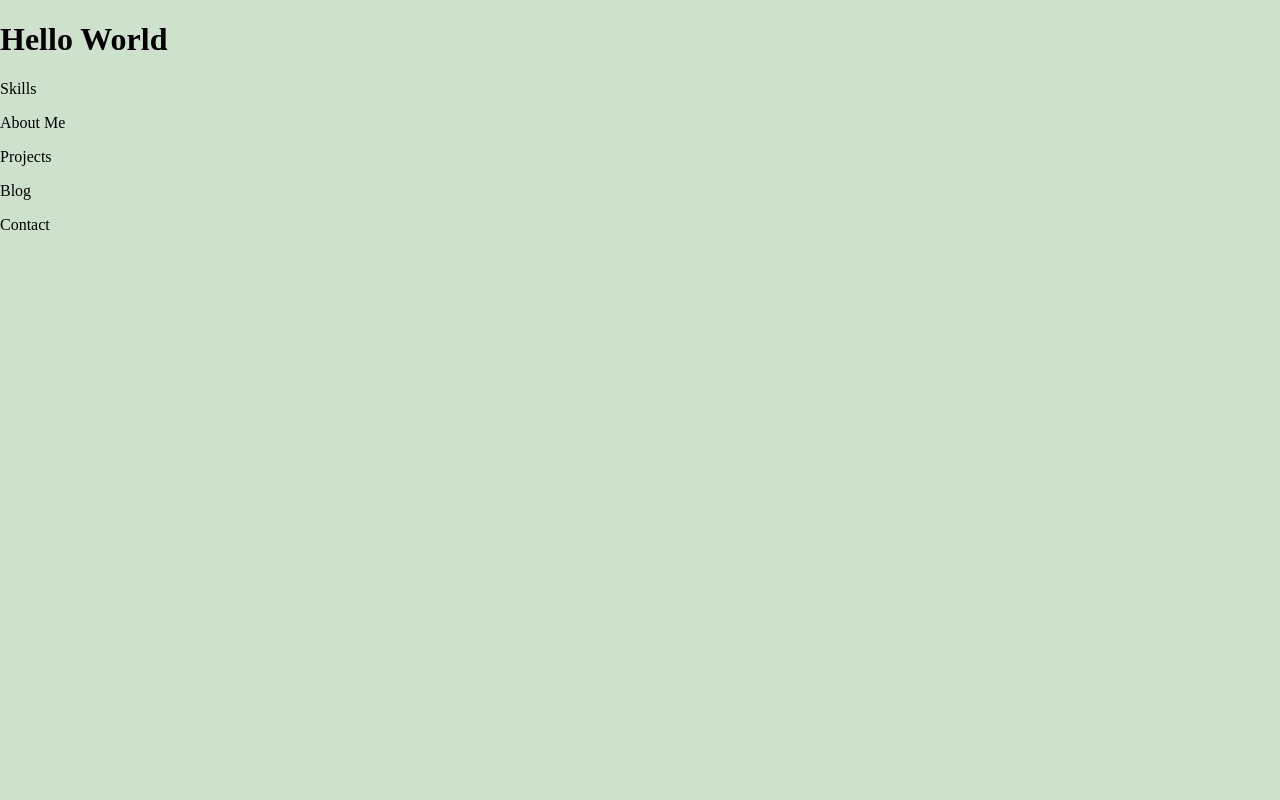
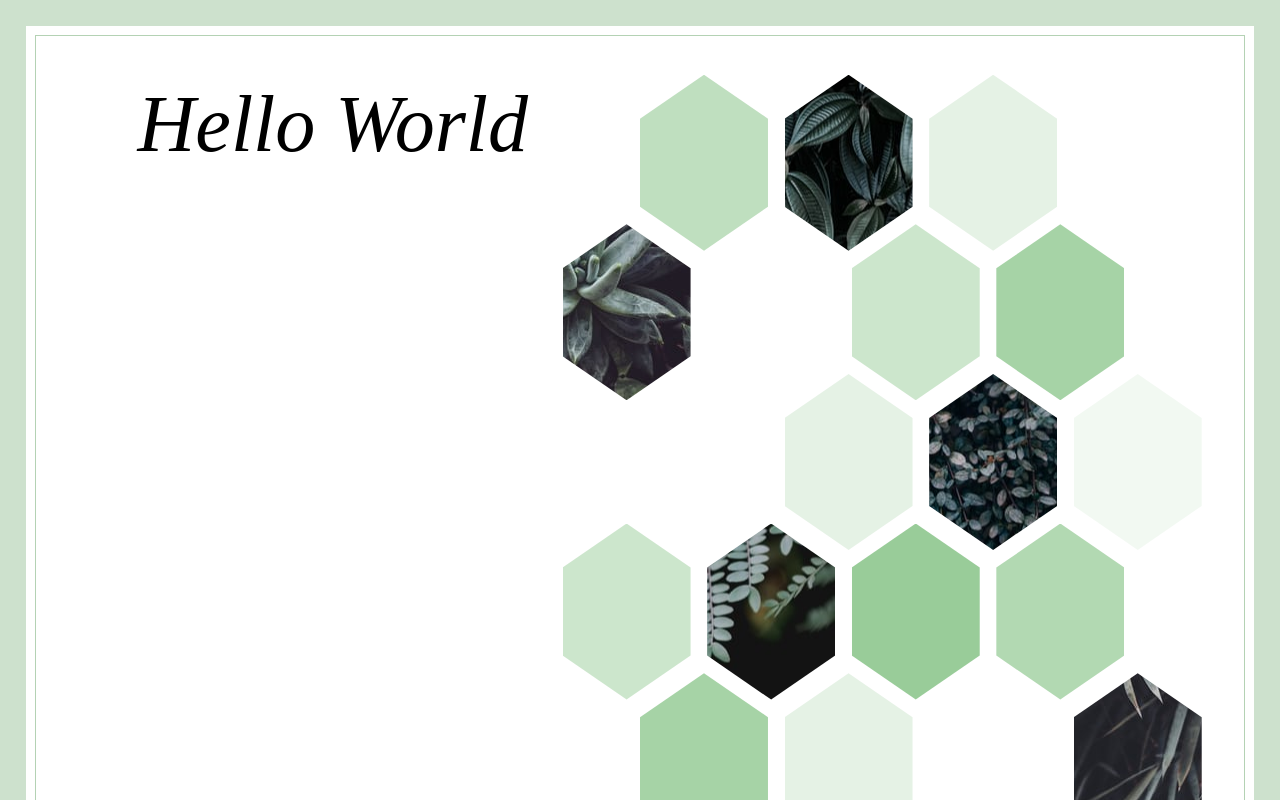
Before and after one commit to sophdubs/portfolio-page, a React (Create React App) app: page / in a window 1280 px wide. Shown: the top 800 px of the page. Built offline with nearby package versions, Linux system fonts and the light colour scheme.

Commit message:
Updated all the CSS classes in Home.js and Home.css to take into consideration the default styling

```diff
--- a/src/components/Home.js
+++ b/src/components/Home.js
@@ -1,45 +1,45 @@
 import React from 'react';
 
-// import '../stylesheets/Home.css';
+import '../stylesheets/Home.css';
 
 class Home extends React.Component {
     render() {
         return (
-            <div className="page">
-                <div className="left-container">
-                    <h1 className="title">Hello World</h1>
-                    <div className="bee-image"></div>
+            <div className="main-container">
+                <div className="left-container left-home">
+                    <h1 className="title-home">Hello World</h1>
+                    <div className="bee-image-home"></div>
                 </div>
-                <div className="right-container">
-                    <div className="first-row">
-                        <div className="hex one"></div>
-                        <div className="hex two link link-one"><p>Skills</p></div>
-                        <div className="hex three"></div>
-                        <div className="hex four"></div>
+                <div className="right-container right-home">
+                    <div className="first-row-home">
+                        <div className="hex-home one-home"></div>
+                        <div className="hex-home two-home link-home link-one-home"><p>Skills</p></div>
+                        <div className="hex-home three-home"></div>
+                        <div className="hex-home four-home"></div>
                     </div>
-                    <div className="second-row">
-                        <div className="hex five link link-two"><p>About Me</p></div>
-                        <div className="hex six"></div>
-                        <div className="hex seven"></div>
-                        <div className="hex eight"></div>
+                    <div className="second-row-home">
+                        <div className="hex-home five-home link-home link-two-home"><p>About Me</p></div>
+                        <div className="hex-home six-home"></div>
+                        <div className="hex-home seven-home"></div>
+                        <div className="hex-home eight-home"></div>
                     </div>
-                    <div className="third-row">
-                        <div className="hex nine"></div>
-                        <div className="hex ten"></div>
-                        <div className="hex eleven link link-three"><p>Projects</p></div>
-                        <div className="hex twelve"></div>
+                    <div className="third-row-home">
+                        <div className="hex-home nine-home"></div>
+                        <div className="hex-home ten-home"></div>
+                        <div className="hex-home eleven-home link-home link-three-home"><p>Projects</p></div>
+                        <div className="hex-home twelve-home"></div>
                     </div>
-                    <div className="fourth-row">
-                        <div className="hex thirteen"></div>
-                        <div className="hex fourteen link link-four"><p>Blog</p></div>
-                        <div className="hex fifteen"></div>
-                        <div className="hex sixteen"></div>
+                    <div className="fourth-row-home">
+                        <div className="hex-home thirteen-home"></div>
+                        <div className="hex-home fourteen-home link-home link-four-home"><p>Blog</p></div>
+                        <div className="hex-home fifteen-home"></div>
+                        <div className="hex-home sixteen-home"></div>
                     </div>
-                    <div className="fifth-row">
-                        <div className="hex seventeen"></div>
-                        <div className="hex eighteen"></div>
-                        <div className="hex nineteen"></div>
-                        <div className="hex twenty link link-five"><p>Contact</p></div>
+                    <div className="fifth-row-home">
+                        <div className="hex-home seventeen-home"></div>
+                        <div className="hex-home eighteen-home"></div>
+                        <div className="hex-home nineteen-home"></div>
+                        <div className="hex-home twenty-home link-home link-five-home"><p>Contact</p></div>
                     </div>
                 </div>
             </div>
--- a/src/default.css
+++ b/src/default.css
@@ -13,7 +13,7 @@ body {
     outline: 1px solid rgba(8, 107, 8, 0.3);
     outline-offset: -10px;
     width: 96%;
-    height: 97vh;
+    height: 100%;
 }
 
 .left-container {
--- a/src/stylesheets/Home.css
+++ b/src/stylesheets/Home.css
@@ -1,21 +1,6 @@
-body {
-    background: rgba(8, 107, 8, 0.2);
-}
-.page {
-    background: #f8f8f8;
-    display: grid;
-    position: relative;
-    grid-template-areas: 'left right';
-    grid-template-columns: 1fr 1fr;
-    margin: 2%;
-    outline: 1px solid rgba(0, 128, 0, 0.2);
-    outline-offset: -10px;
-}
-
-.left-container {
-    grid-area: left;
+.left-home {
     width: 100%;
-    height: 100vh;
+    height: 100%;
     display: grid;
     position: relative;
     grid-template-columns: 1fr;
@@ -25,7 +10,7 @@ body {
     text-align: center;
 }
 
-.title {
+ .title-home {
     grid-area: top;
     color: black;
     font-size: 500%;
@@ -34,29 +19,28 @@ body {
     font-family: Brush Script MT, Brush Script Std, cursive;
 }
 
-.bee-image {
+/* .bee-image-home {
     display: flex;
     justify-self: center;
     grid-area: bottom;
     width: 80%;
     height: 80%;
+    background-size: 100% 100%;
+}   */
 
-    background-size: 100% 100%;
-}
 
-.hex {
+
+.hex-home {
     clip-path: polygon(50% 0%, 100% 25%, 100% 75%, 50% 100%, 0% 75%, 0% 25%);
     background: green;
     height: 22vh;
     width: 10vw;
 }
 
-.right-container {
+.right-home {
     padding-top: 8%;
     padding-right: 10%;
-    grid-area: right;
     display: grid;
-    position: relative;
     grid-template-rows: 1fr 1fr 1fr 1fr 1fr;
     grid-template-columns: 1fr;
     grid-template-areas: 'first-row'
@@ -66,7 +50,7 @@ body {
                             'fifth-row';
 }
 
-.first-row {
+.first-row-home {
     position: relative;
     grid-area: first-row;
     display: grid;
@@ -75,7 +59,7 @@ body {
 
 }
 
-.second-row {
+.second-row-home {
     position: relative;
     grid-area: second-row;
     display: grid;
@@ -85,7 +69,7 @@ body {
     top: -15%;
 }
 
-.third-row {
+.third-row-home {
     position: relative;
     grid-area: third-row;
     display: grid;
@@ -95,7 +79,7 @@ body {
 
 }
 
-.fourth-row {
+.fourth-row-home {
     position: relative;
     grid-area: fourth-row;
     display: grid;
@@ -105,7 +89,7 @@ body {
     top: -45%;
 }
 
-.fifth-row {
+.fifth-row-home {
     position: relative;
     grid-area: fifth-row;
     display: grid;
@@ -115,152 +99,152 @@ body {
 }
 
 
-.one {
-    background: rgba(0, 128, 0, 0.1);
+.one-home {
+    background: rgba(0, 128, 0, 0.25);
 }
 
-.two {
+.two-home {
     background: url('../img/green1.jpeg') no-repeat;
     background-position: center;
 }
 
-.three {
-    background: rgba(0, 128, 0, 0.3);
+.three-home {
+    background: rgba(0, 128, 0, 0.1);
 }
 
-.four {
-    background: #f8f8f8;
+.four-home {
+    background: white;
 }
 
-.five {
+.five-home {
     background: url('../img/green2.jpeg') no-repeat;
     background-position: center;
 }
 
-.six {
-    background: #f8f8f8;
+.six-home {
+    background: white;
 }
 
-.seven {
+.seven-home {
     background:rgba(0, 128, 0, 0.2);
 }
 
-.eight {
+.eight-home {
     background:rgba(0, 128, 0, 0.35);
 }
 
-.nine {
-    background: #f8f8f8;
+.nine-home {
+    background: white;
 }
 
-.ten {
+.ten-home {
     background:rgba(0, 128, 0, 0.1);
 }
 
-.eleven {
+.eleven-home {
     background: url('../img/green3.jpeg') no-repeat;
     background-position: center;
 }
 
-.twelve {
+.twelve-home {
     background:rgba(0, 128, 0, 0.05);
 }
 
-.thirteen {
+.thirteen-home {
     background:rgba(0, 128, 0, 0.2);
 }
 
-.fourteen {
+.fourteen-home {
     background: url('../img/green4.jpeg') no-repeat;
     background-position: left center;
 }
 
-.fifteen {
+.fifteen-home {
     background:rgba(0, 128, 0, 0.4);
 }
 
-.sixteen {
+.sixteen-home {
     background:rgba(0, 128, 0, 0.3);
 }
 
-.seventeen {
+.seventeen-home {
     background:rgba(0, 128, 0, 0.35);
 }
 
-.eighteen {
+.eighteen-home {
     background:rgba(0, 128, 0, 0.1);
 }
 
-.nineteen {
-    background: #f8f8f8;
+.nineteen-home {
+    background: white;
 }
 
-.twenty {
+.twenty-home {
     background: url('../img/green5.jpeg') no-repeat;
     background-position: center;
 }
 
-.link {
+.link-home {
     font-family: Courier, monospace;
     font-size: 1.75vw;
 }
 
-.link-one {
+.link-one-home {
     display: flex;
     align-items: center;
     justify-content: center;
     color: rgba(255, 255, 255, 0);
 }
 
-.link-two {
+.link-two-home {
     display: flex;
     align-items: center;
     justify-content: center;
     color: rgba(255, 255, 255, 0);
 }
 
-.link-three {
+.link-three-home {
     display: flex;
     align-items: center;
     justify-content: center;
     color: rgba(255, 255, 255, 0);
 }
 
-.link-four {
+.link-four-home {
     display: flex;
     align-items: center;
     justify-content: center;
     color: rgba(255, 255, 255, 0);
 }
 
-.link-five {
+.link-five-home {
     display: flex;
     align-items: center;
     justify-content: center;
     color: rgba(255, 255, 255, 0);
 }
 
-.link-one:hover {
+.link-one-home:hover {
     cursor: pointer;
     color:white;
 }
 
-.link-two:hover {
+.link-two-home:hover {
     cursor: pointer;
     color:white;
 }
 
-.link-three:hover {
+.link-three-home:hover {
     cursor: pointer;
     color:white;
 }
 
-.link-four:hover {
+.link-four-home:hover {
     cursor: pointer;
     color:white;
 }
 
-.link-five:hover {
+.link-five-home:hover {
     cursor: pointer;
     color:white;
 }
```
